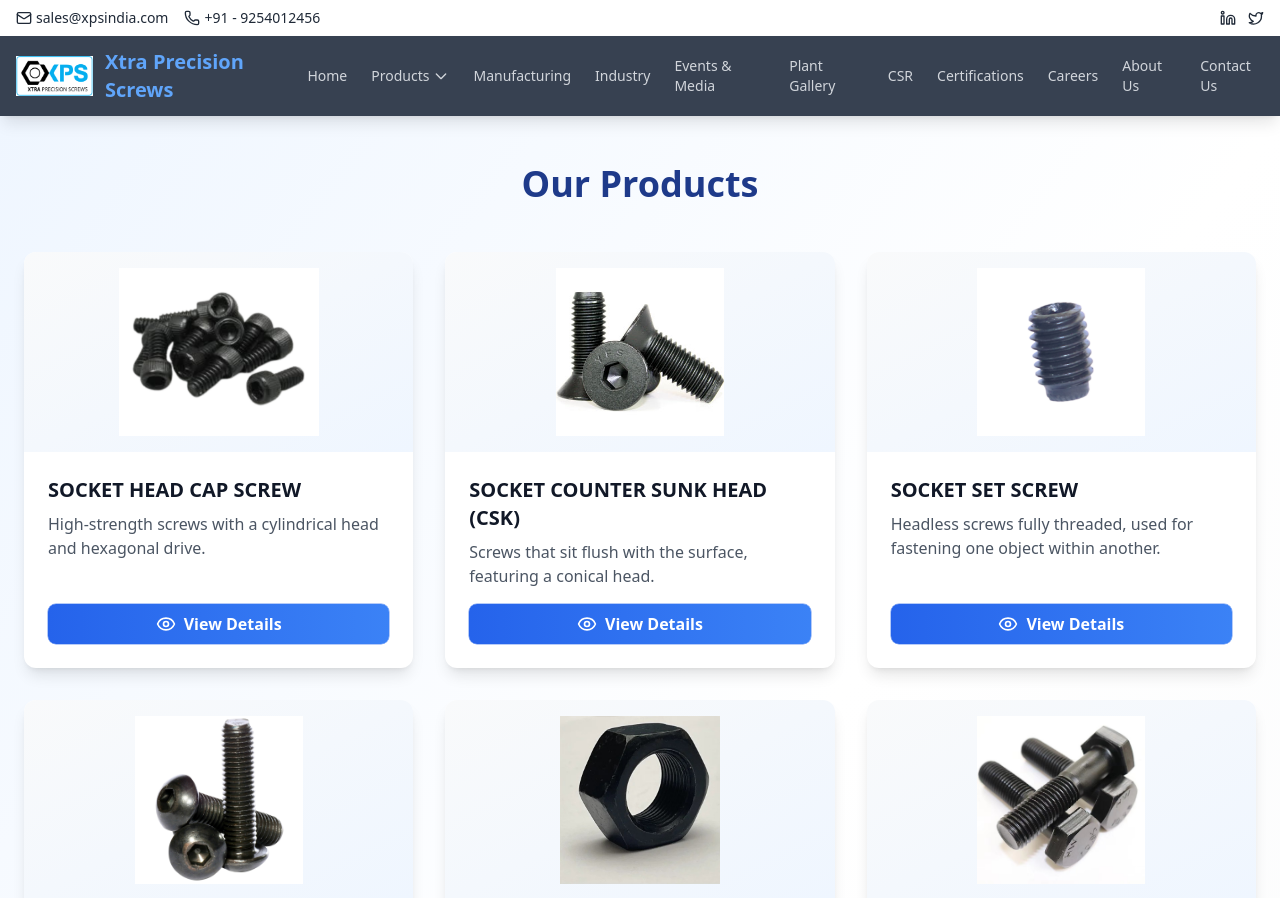
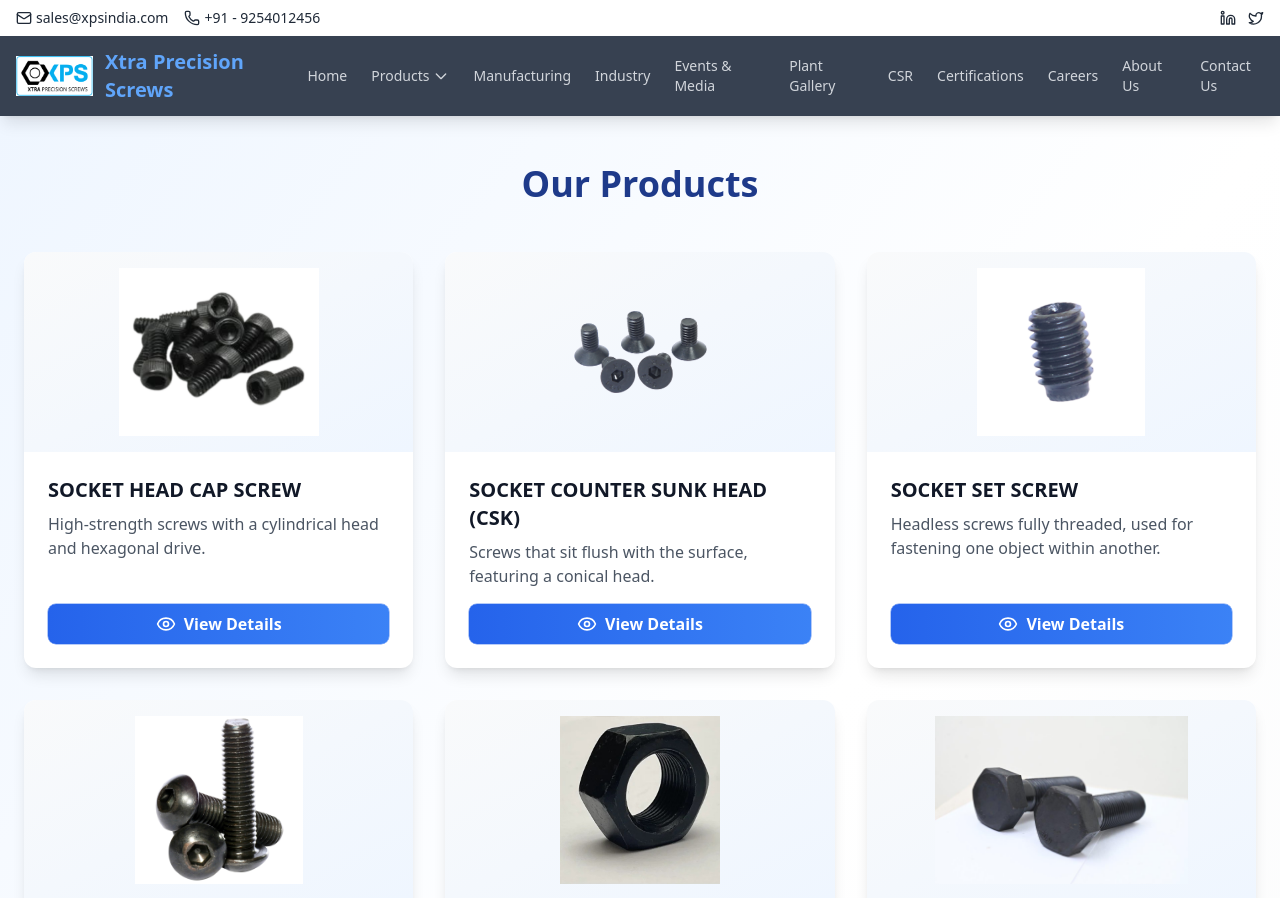
Before and after one commit to amanhasank/xps-website, a React (Create React App) app: page /products in a window 1280 px wide. Shown: the top 898 px of the page. Built offline with nearby package versions, Linux system fonts and the light colour scheme.

Commit message:
more pictures

```diff
--- a/src/data/jobOpenings.js
+++ b/src/data/jobOpenings.js
@@ -10,6 +10,6 @@ export const jobOpenings = [
       'Communication and negotiation skills are a must.',
       'Must be able to work in deadlines and strong follow-up is required.'
     ],
-    contactEmail: 'nc@xpsindia.com'
+    contactEmail: 'hr@xpsindia.com'
   }
 ];
--- a/src/data/products.js
+++ b/src/data/products.js
@@ -58,7 +58,7 @@ export const productCategories = [
     id: 2,
     name: 'SOCKET COUNTER SUNK HEAD (CSK)',
     description: 'Screws that sit flush with the surface, featuring a conical head.',
-    image: '/products/bb2.jpg',
+    image: '/products/csk.png',
     mainImage: '/products/prd2.png',
     technicalImage: '/products/prd-t2.png',
     specifications: [
@@ -291,7 +291,7 @@ export const productCategories = [
     id: 6,
     name: 'HEX HEAD BOLT/SCREW',
     description: 'Bolts/screws with a hexagonal head, driven by a wrench.',
-    image: '/products/bb6-hd.jpeg',
+    image: '/products/bb66.jpeg',
     mainImage: '/products/hex-h.jpg',
     technicalImage: '/products/prd-t6.png',
     specifications: [
--- a/src/pages/CareersPage.jsx
+++ b/src/pages/CareersPage.jsx
@@ -60,8 +60,8 @@ export default function CareersPage() {
 
               <div className="flex items-center space-x-3 text-gray-700">
                 <Mail className="w-5 h-5 text-blue-600 flex-shrink-0" />
-                <a href="mailto:nc@xpsindia.com" className="hover:text-blue-600">
-                  nc@xpsindia.com
+                <a href="mailto:hr@xpsindia.com" className="hover:text-blue-600">
+                  hr@xpsindia.com
                 </a>
               </div>
             </div>
--- a/src/pages/Productss.jsx
+++ b/src/pages/Productss.jsx
@@ -189,7 +189,7 @@ export default function ProductsPage() {
                             : 'text-gray-600 hover:text-gray-900'
                         }`}
                       >
-                        {page.title}
+                        {index + 1}
                       </button>
                     ))}
                   </div>
```
Also changed, not shown: public/products/bb66.jpeg (added), public/products/csk.png (added).
